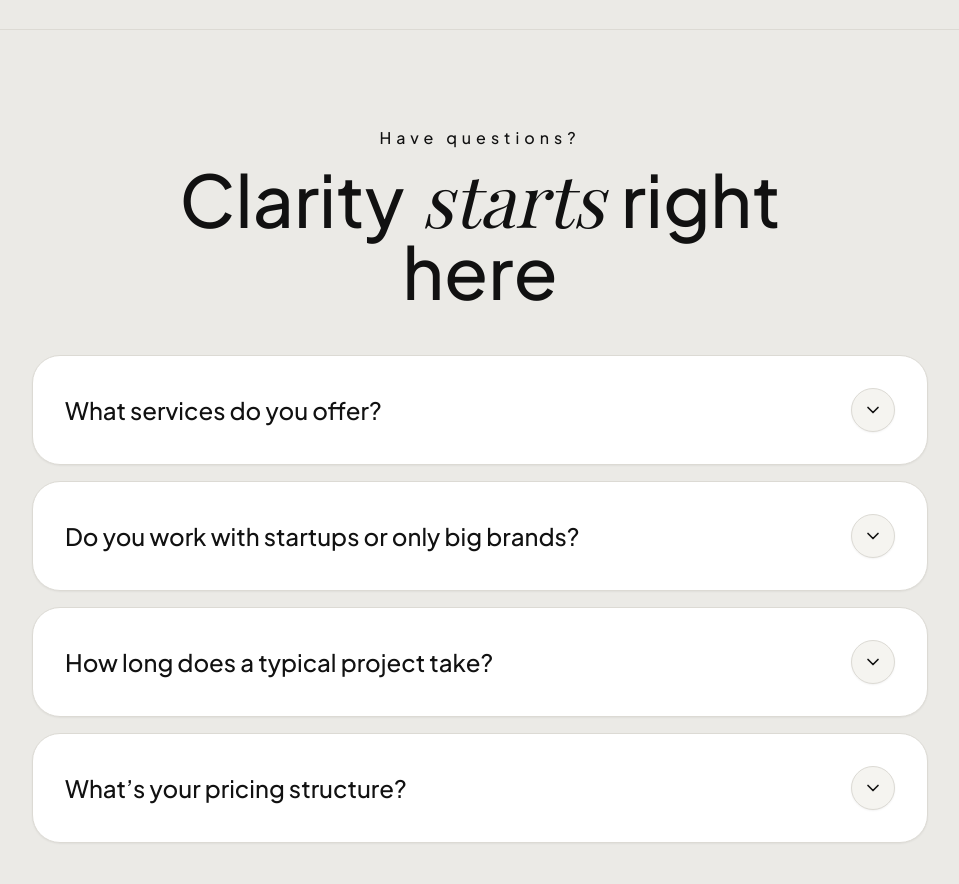
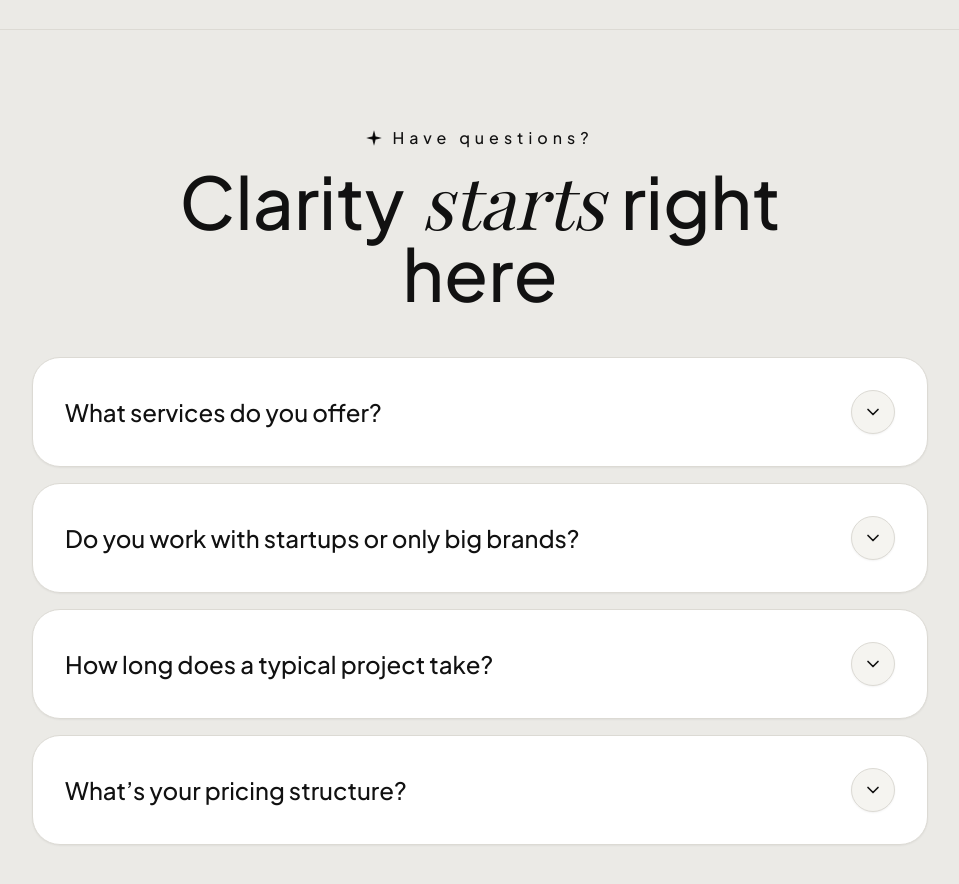
Before and after one commit to 0001-DEV/Identifine, a React (Vite) app: page /contact in a window 1280 px wide. Shown: the part 1320-2204 px from the top of the page, without its empty margins (160-1119 px from the left). Built offline with nearby package versions, Linux system fonts and the light colour scheme; the HTML template or start-up script is replaced by a standard one; a web font is replaced by a local one.

Commit message:
Add starIcon in front of Have questions? tagline in ContactPage

```diff
--- a/src/pages/ContactPage.jsx
+++ b/src/pages/ContactPage.jsx
@@ -2,6 +2,7 @@ import React, { useState, useEffect, useRef } from 'react';
 import { CheckCircle2, ChevronDown } from 'lucide-react';
 import { gsap } from 'gsap';
 import { ScrollTrigger } from 'gsap/ScrollTrigger';
+import starIcon from '../assets/SVG@4x.png';
 
 gsap.registerPlugin(ScrollTrigger);
 
@@ -209,6 +210,11 @@ export default function ContactPage() {
           {/* Center-aligned FAQ Header */}
           <div className="text-center max-w-3xl mx-auto space-y-3">
             <div className="inline-flex items-center justify-center gap-2.5">
+              <img
+                src={starIcon}
+                alt=""
+                className="w-4 h-4 object-contain brightness-0"
+              />
               <span
                 className="font-galano font-medium text-sm sm:text-base text-[#111111] normal-case"
                 style={{ letterSpacing: '5px' }}
```
